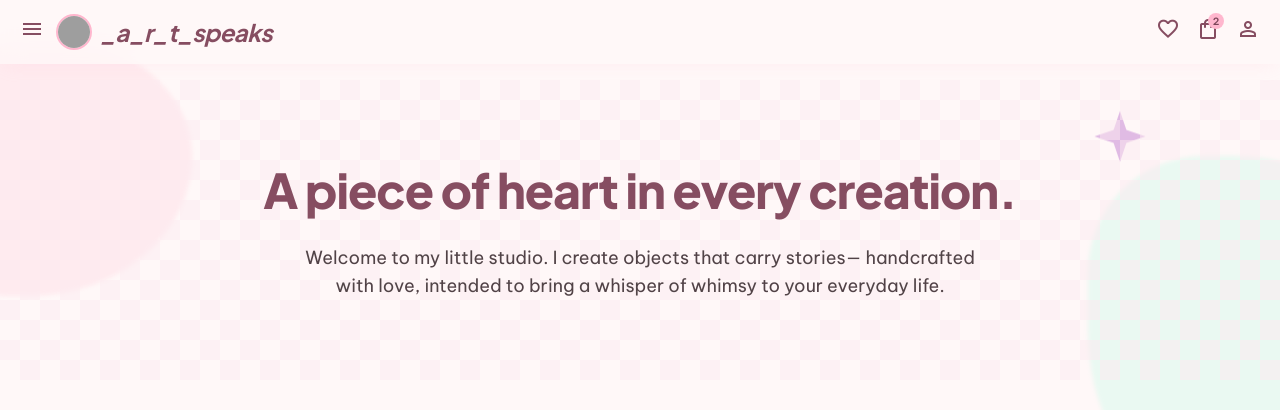
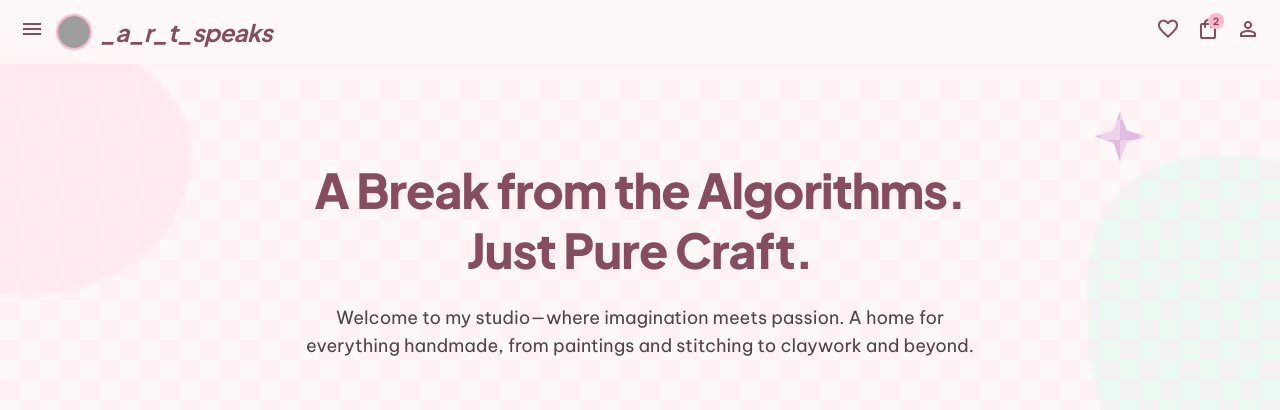
Before and after one commit to AnushriKar99/art_speaks, a Next.js app: page / in a window 1280 px wide. Shown: the top 410 px of the page. Built offline with nearby package versions, Linux system fonts and the light colour scheme; grey boxes are pictures that could not be loaded.

Commit message:
Update hero headline/subtext and center on two lines
New copy ("A Break from the Algorithms. Just Pure Craft.") with an explicit
line break so the two-sentence headline always splits and stays centered.

```diff
--- a/components/home/hero.tsx
+++ b/components/home/hero.tsx
@@ -3,13 +3,15 @@ export function Hero() {
     <section className="px-margin-mobile md:px-margin-desktop mb-16 pt-8 relative overflow-hidden">
       <div className="absolute inset-0 checkered-pattern z-[-1]" />
       <div className="max-w-4xl mx-auto text-center relative py-12">
-        <h2 className="text-display-lg-mobile md:text-display-lg font-display-lg mb-6 text-primary leading-tight">
-          A piece of heart in every creation.
+        <h2 className="text-display-lg-mobile md:text-display-lg font-display-lg mb-6 text-primary leading-tight text-center">
+          A Break from the Algorithms.
+          <br />
+          Just Pure Craft.
         </h2>
         <p className="text-body-lg text-on-surface-variant mb-8 max-w-2xl mx-auto font-medium">
-          Welcome to my little studio. I create objects that carry stories—
-          handcrafted with love, intended to bring a whisper of whimsy to your
-          everyday life.
+          Welcome to my studio—where imagination meets passion. A home for
+          everything handmade, from paintings and stitching to claywork and
+          beyond.
         </p>
       </div>
     </section>
```
